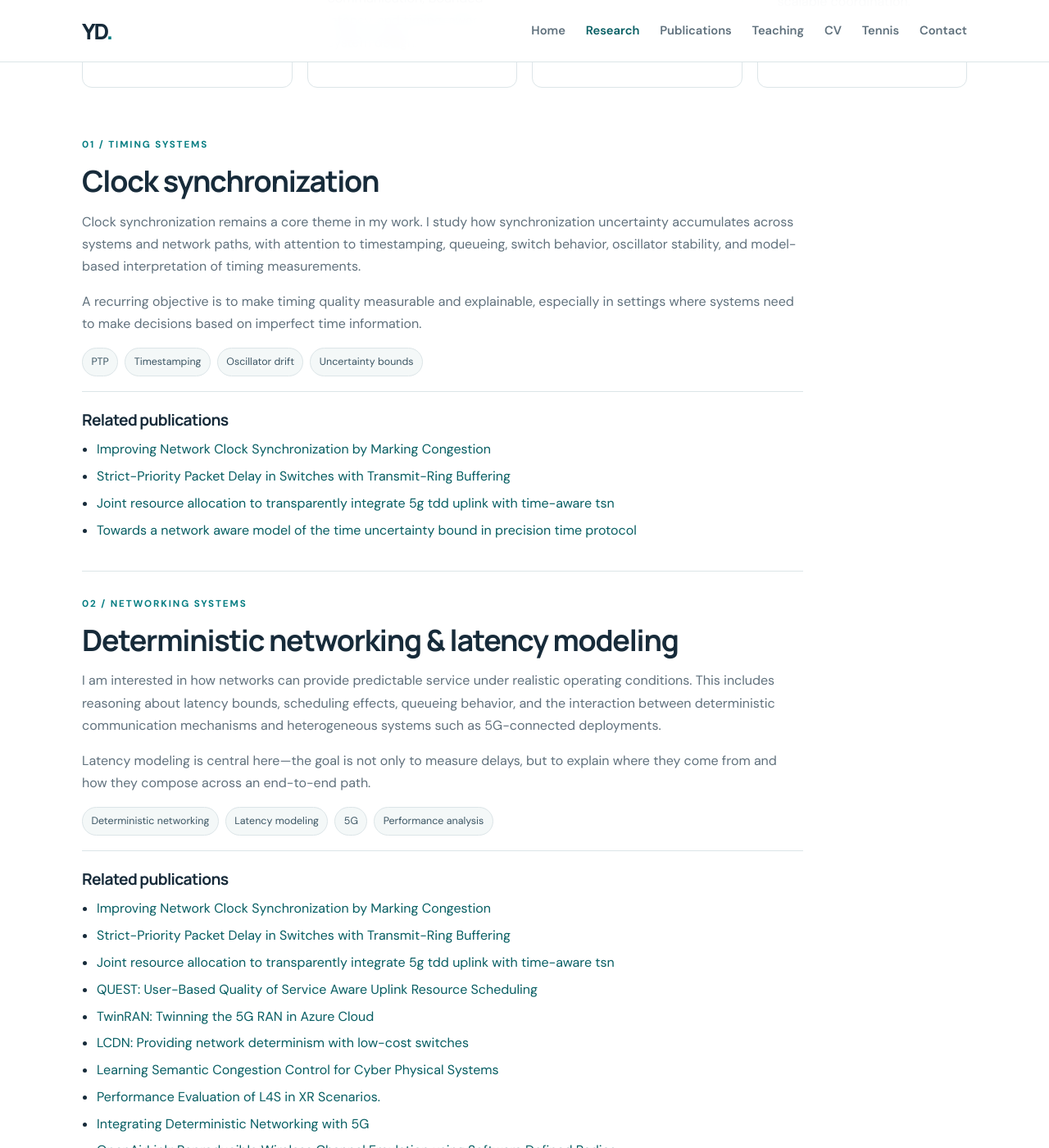
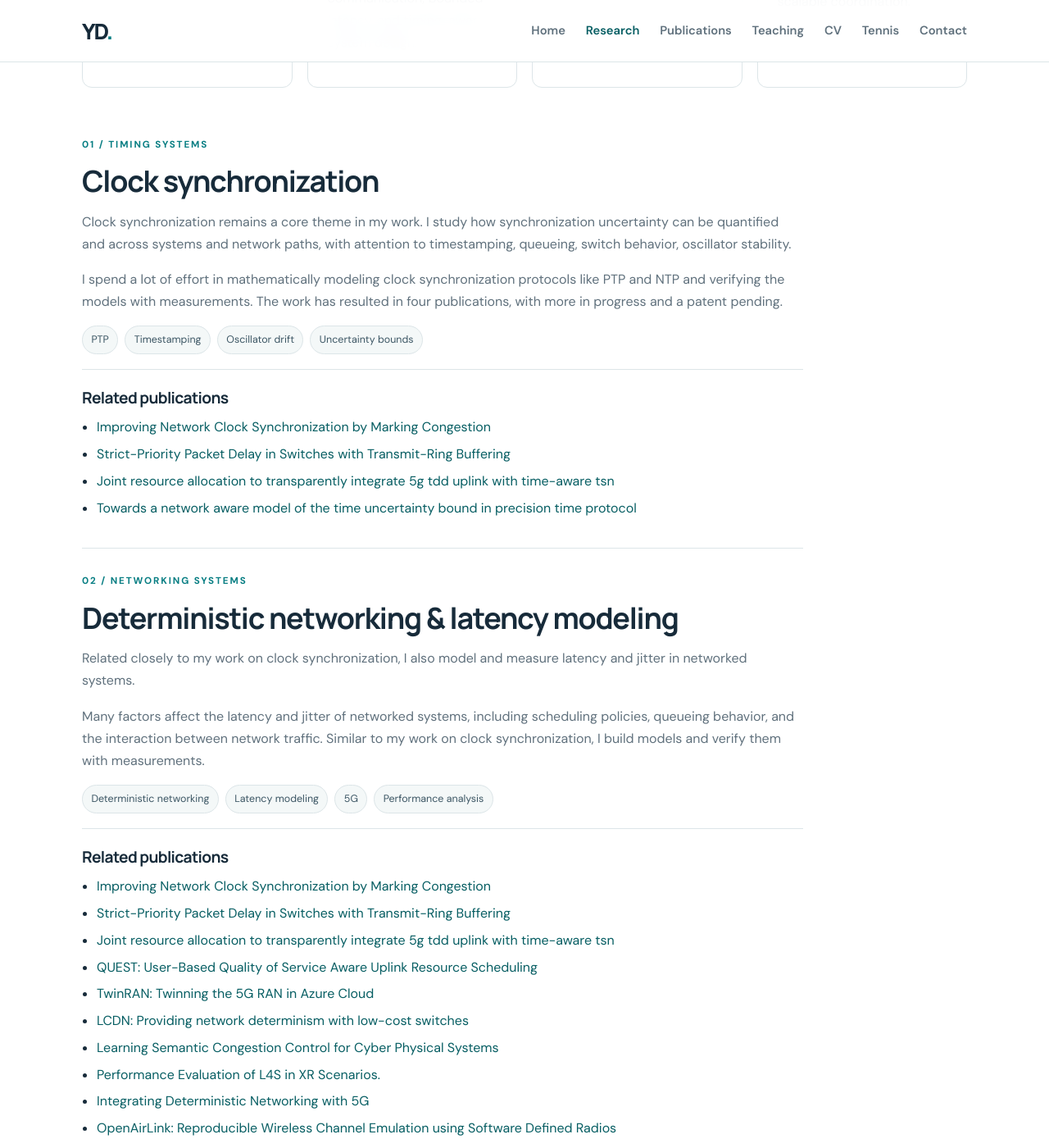
Before and after one commit to deshpandeyash/deshpandeyash.github.io, a Jekyll site: the page built from research.html, in a window 1280 px wide and 1400 px high, scrolled down 648 px. Shown: the whole window at 82% size. Built offline with Jekyll 4.4.1, drawn with Linux system fonts in a browser that asks for light colours; some of the changed text lies outside the part shown.

Commit message:
Apply latest website updates
Co-authored-by: Copilot <223556219+Copilot@users.noreply.github.com>

```diff
--- a/_data/research_directions.yml
+++ b/_data/research_directions.yml
@@ -3,8 +3,8 @@
   title: Clock synchronization
   short_summary: Uncertainty analysis, timestamping behavior, and distributed timing quality.
   eyebrow: "01 / Timing systems"
-  intro: Clock synchronization remains a core theme in my work. I study how synchronization uncertainty accumulates across systems and network paths, with attention to timestamping, queueing, switch behavior, oscillator stability, and model-based interpretation of timing measurements.
-  detail: A recurring objective is to make timing quality measurable and explainable, especially in settings where systems need to make decisions based on imperfect time information.
+  intro: Clock synchronization remains a core theme in my work. I study how synchronization uncertainty can be quantified and across systems and network paths, with attention to timestamping, queueing, switch behavior, oscillator stability.
+  detail: I spend a lot of effort in mathematically modeling clock synchronization protocols like PTP and NTP and verifying the models with measurements. The work has resulted in four publications, with more in progress and a patent pending.
   chips:
     - PTP
     - Timestamping
@@ -15,8 +15,8 @@
   title: Deterministic networking & latency modeling
   short_summary: Predictable communication, bounded latency, and timing-aware system design.
   eyebrow: "02 / Networking systems"
-  intro: I am interested in how networks can provide predictable service under realistic operating conditions. This includes reasoning about latency bounds, scheduling effects, queueing behavior, and the interaction between deterministic communication mechanisms and heterogeneous systems such as 5G-connected deployments.
-  detail: Latency modeling is central here—the goal is not only to measure delays, but to explain where they come from and how they compose across an end-to-end path.
+  intro: Related closely to my work on clock synchronization, I also model and measure latency and jitter in networked systems.
+  detail: Many factors affect the latency and jitter of networked systems, including scheduling policies, queueing behavior, and the interaction between network traffic. Similar to my work on clock synchronization, I build models and verify them with measurements.
   chips:
     - Deterministic networking
     - Latency modeling
@@ -27,22 +27,21 @@
   title: Digital twins
   short_summary: System representations for analysis, validation, and experimentation.
   eyebrow: "03 / Models & evaluation"
-  intro: I am interested in digital twins as a way to represent complex technical systems closely enough to support analysis, experimentation, and operational reasoning. In networking and distributed systems, that means combining measurements, models, and assumptions into artifacts that can be interrogated and validated.
-  detail: This direction connects naturally to system evaluation, what-if analysis, and the translation between observed behavior and the abstractions used to reason about it.
+  intro: Accurate modeling of systems has also led me to explore Digital Twins - keeping live representations of systems that can be used for analysis, validation, and experimentation.
+  detail: This direction connects naturally to system evaluation, what-if analysis, and the translation between observed behavior and the abstractions used to reason about it. The work also involved looking at cloud service behaviour, especially on Microsoft Azure.
   chips:
     - Digital twins
     - System models
     - Simulation
-    - Validation
+    - Cloud services
 - id: tree-splitting-algorithms
   number: "04"
   title: Tree splitting algorithms
   short_summary: Algorithmic approaches to contention resolution and scalable coordination.
   eyebrow: "04 / Algorithms"
-  intro: Tree splitting algorithms are interesting to me as a bridge between theory and systems behavior. They offer a structured way to resolve contention and study randomized coordination, especially when many participants compete for shared resources or access opportunities.
-  detail: This line of work fits naturally with broader interests in performance modeling, distributed coordination, and scalable algorithm design.
+  intro: During my reasearch internship during my masters, I worked on the mathematically beautiful problem of tree splitting algorithms in contention resolution.
+  detail: I built models and simulations to investigate and validate the latency, fairness and efficiency of tree splitting algorithms in various contention scenarios. The work has resulted in various publications.
   chips:
     - Tree splitting
     - Contention resolution
-    - Randomized algorithms
     - Distributed coordination
--- a/index.html
+++ b/index.html
@@ -10,8 +10,8 @@ permalink: /
     <div class="hero-copy">
       <p class="eyebrow">Professional profile</p>
       <h1>Yash Deshpande</h1>
-      <p class="lead">Engineer and researcher working on deterministic networking, clock synchronization, digital twins, and distributed systems.</p>
-      <p>I am a Wissenschaftlicher Mitarbeiter at the Chair of Communication Networks at the Technical University of Munich (TUM). My work focuses on making networked systems more accurate, predictable, and measurable.</p>
+      <p class="lead">Engineer and researcher working on Clock Synchronization, deterministic networking, digital twins and cellular networks.</p>
+      <p>I am a Researcher and Doctoral Candidate at the Chair of Communication Networks at the Technical University of Munich (TUM). My work focuses on making networked systems more accurate, predictable, and measurable.</p>
       <div class="hero-actions">
         <a class="button" href="{{ '/research/' | relative_url }}">Explore my research</a>
         <a class="button button-quiet" href="{{ '/publications/' | relative_url }}">View publications →</a>
```
